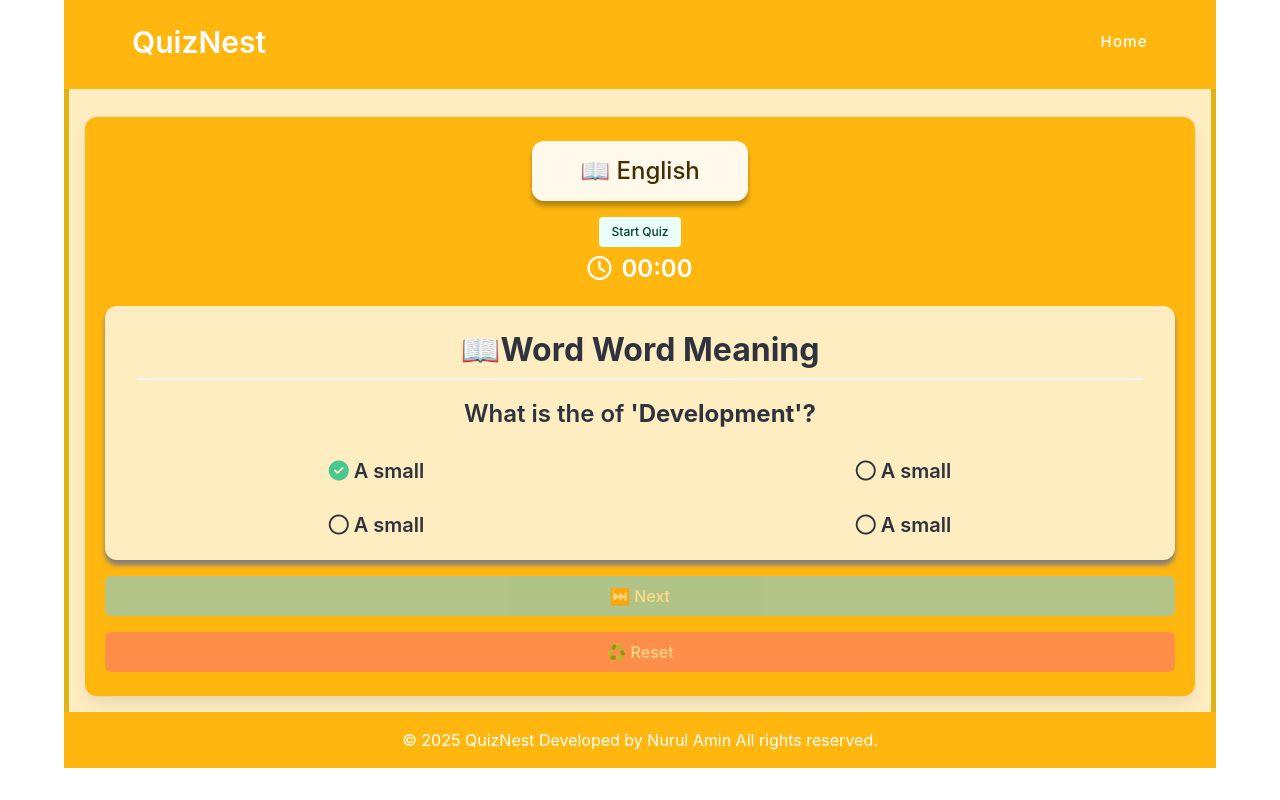
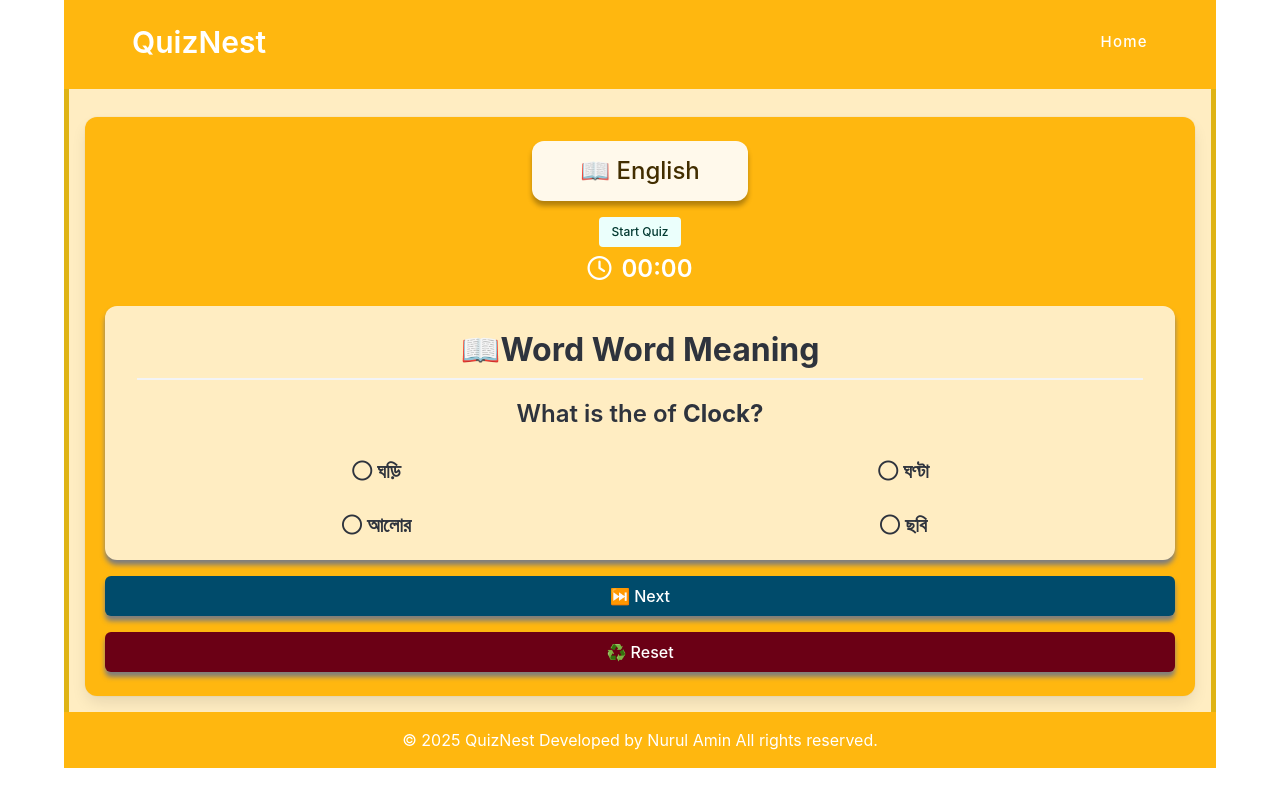
Before and after one commit to engnurulamin/maths-quiz, a SvelteKit app: page /english in a window 1280 px wide. Built offline with nearby package versions, Linux system fonts and the light colour scheme.

Commit message:
display question

```diff
--- a/src/lib/utils/stores.js
+++ b/src/lib/utils/stores.js
@@ -1,5 +1,6 @@
 import { writable } from 'svelte/store';
 
+// For Math
 export const user_name = writable('');
 export const difficulty = writable('');
 export const questions = writable([]);
@@ -25,3 +26,4 @@ export const is_game_resume = writable(false);
 // For English
 export const subject = writable('');
 export const question_type = writable('');
+export const selected_option = writable('');
--- a/src/lib/utils/utils.js
+++ b/src/lib/utils/utils.js
@@ -15,3 +15,10 @@ export const getMotivationalMessage = (accuracy) => {
 	if (accuracy >= 50) return "Keep practicing! 💪";
 	return "Don't give up! You can do it! 🚀";
 };
+
+export function shuffleItems(array) {
+	return array
+		.map(value => ({ value, sort: Math.random() }))
+		.sort((a, b) => a.sort - b.sort)
+		.map(({ value }) => value);
+}
--- a/src/routes/english/+page.svelte
+++ b/src/routes/english/+page.svelte
@@ -1,25 +1,21 @@
 <script>
 	import { onMount } from 'svelte';
+	import { word_meaning } from '$lib/utils/data';
 	import {
-		difficulty,
 		questions,
-		user_answers,
-		is_game_start,
-		is_game_end,
-		is_game_pause,
+		selected_option,
 		time,
 		time_taken,
 		score,
 		correct,
 		wrong,
 		total,
-		question_type
+		question_type,
+		is_game_start
 	} from '$lib/utils/stores';
 	import { goto } from '$app/navigation';
-	import { formatTime } from '$lib/utils/utils';
-	import { generateQuestions } from '$lib/utils/quiz';
+	import { formatTime, shuffleItems } from '$lib/utils/utils';
 	import QuizHeader from '$lib/components/QuizHeader.svelte';
-	import { spelling } from '$lib/utils/data';
 
 	let current_question_index = 0;
 	let current_question = '';
@@ -29,27 +25,6 @@
 
 	$: if ($questions.length) {
 		current_question = $questions[current_question_index]?.question;
-	}
-
-	function nextQuestion() {
-		const current_correct_answer = $questions[current_question_index]?.answer;
-		if (parseInt(answer_input) === current_correct_answer) {
-			correct.update((n) => n + 1);
-			status = 'correct';
-		} else {
-			wrong.update((n) => n + 1);
-			status = 'wrong';
-		}
-		user_answers.update((ans) => [...ans, answer_input]);
-		answer_input = '';
-
-		if (current_question_index < $questions.length - 1) {
-			current_question_index += 1;
-		} else {
-			is_game_start.set(false);
-			time_taken.set($time);
-			goto('/score');
-		}
 	}
 
 	function resetQuiz() {
@@ -66,9 +41,34 @@
 		});
 	}
 
+	function handleOptionClick(option) {
+		selected_option.set(option);
+		const correctAnswer = $questions[current_question_index]?.answer;
+		if (option === correctAnswer) {
+			correct.update((n) => n + 1);
+			status = 'correct';
+		} else {
+			wrong.update((n) => n + 1);
+			status = 'wrong';
+		}
+	}
+
+	function nextQuestion() {
+		if (current_question_index < $questions.length - 1) {
+			current_question_index += 1;
+			selected_option.set('');
+			status = '';
+		} else {
+			is_game_over.set(true);
+		}
+	}
+
 	onMount(() => {
-		generateQuestions($difficulty);
-		clearInterval(timerInterval);
+		clearInterval(timer_interval);
+		const shuffled = shuffleItems(word_meaning);
+		questions.set(shuffled);
+		current_question_index = 0;
+		selected_option.set('');
 	});
 </script>
 
@@ -86,7 +86,10 @@
 						{#if $question_type !== 'Spelling'}
 							<p class="has-text-weight-semibold has-text-dark is-size-4 mt-4">
 								What is the <span class="is-lowercase">{$question_type}</span>
-								of <strong class="has-text-weight-bold has-text-dark">'Development'?</strong>
+								of
+								<strong class="has-text-weight-bold has-text-dark"
+									>{$questions[current_question_index]?.word}?</strong
+								>
 							</p>
 						{/if}
 						{#if $question_type === 'Spelling'}
@@ -108,27 +111,24 @@
 						{#if $question_type !== 'Spelling'}
 							<ul>
 								<div class="columns is-multiline is-mobile mt-3">
-									<div class="column is-half">
-										<li class="is-size-5 has-text-weight-semibold has-text-dark">
-											<i class="fa-solid fa-circle-check has-text-success"></i> A small
-										</li>
-									</div>
-									<div class="column is-half">
+									{#each $questions[current_question_index]?.options as option, i}
+										<div class="column is-half">
+											<li
+												class="is-size-5 has-text-weight-semibold has-text-dark"
+												onclick={() => handleOptionClick(option)}
+											>
+												<i class="fa-regular fa-circle"></i>
+												{option}
+											</li>
+										</div>
+									{/each}
+
+									<!-- <div class="column is-half">
 										<li class="is-size-5 has-text-weight-semibold has-text-dark">
 											<i class="fa-regular fa-circle"></i>
 											A small
 										</li>
-									</div>
-									<div class="column is-half">
-										<li class="is-size-5 has-text-weight-semibold has-text-dark">
-											<i class="fa-regular fa-circle"></i> A small
-										</li>
-									</div>
-									<div class="column is-half">
-										<li class="is-size-5 has-text-weight-semibold has-text-dark">
-											<i class="fa-regular fa-circle"></i> A small
-										</li>
-									</div>
+									</div> -->
 								</div>
 							</ul>
 						{/if}
@@ -146,7 +146,6 @@
 				<button
 					class="button is-fullwidth is-info is-dark has-text-white button-shadow"
 					onclick={nextQuestion}
-					disabled={!$is_game_start}
 				>
 					⏭️ Next
 				</button>
@@ -155,7 +154,6 @@
 				<button
 					class="button is-fullwidth is-danger is-dark has-text-white button-shadow"
 					onclick={resetQuiz}
-					disabled={!$is_game_start}
 				>
 					♻️ Reset
 				</button>
```
Also changed, not shown: src/routes/score/+page.svelte (+73 -36 lines).
